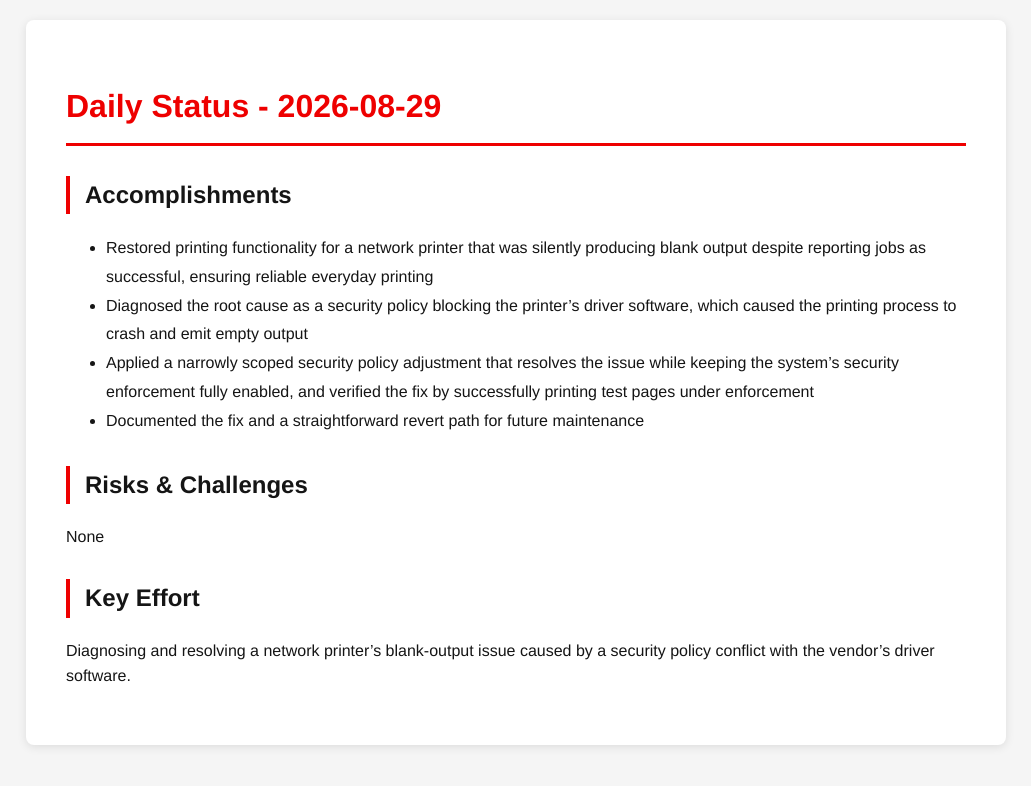
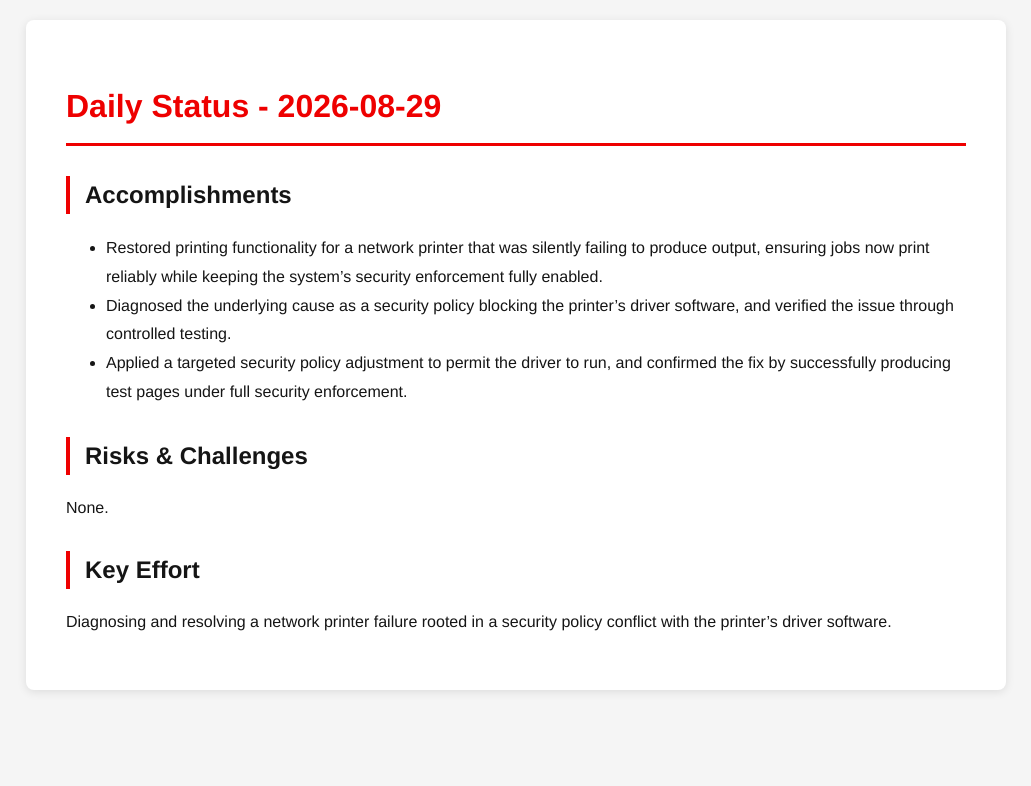
Before and after one commit to tzvatot/daily-status, a Jekyll site: the page built from 2026-08-29.md, in a window 1280 px wide. Shown: the top 786 px of the page, without its empty margins (124-1155 px from the left). Built offline with Jekyll 4.4.1, drawn with Linux system fonts in a browser that asks for light colours.

Commit message:
Daily status update - 2026-08-29

```diff
--- a/2026-08-29.md
+++ b/2026-08-29.md
@@ -7,13 +7,12 @@ date: 2026-08-29
 # Daily Status - 2026-08-29
 
 ## Accomplishments
-- Restored printing functionality for a network printer that was silently producing blank output despite reporting jobs as successful, ensuring reliable everyday printing
-- Diagnosed the root cause as a security policy blocking the printer's driver software, which caused the printing process to crash and emit empty output
-- Applied a narrowly scoped security policy adjustment that resolves the issue while keeping the system's security enforcement fully enabled, and verified the fix by successfully printing test pages under enforcement
-- Documented the fix and a straightforward revert path for future maintenance
+- Restored printing functionality for a network printer that was silently failing to produce output, ensuring jobs now print reliably while keeping the system's security enforcement fully enabled.
+- Diagnosed the underlying cause as a security policy blocking the printer's driver software, and verified the issue through controlled testing.
+- Applied a targeted security policy adjustment to permit the driver to run, and confirmed the fix by successfully producing test pages under full security enforcement.
 
 ## Risks & Challenges
-None
+None.
 
 ## Key Effort
-Diagnosing and resolving a network printer's blank-output issue caused by a security policy conflict with the vendor's driver software.
+Diagnosing and resolving a network printer failure rooted in a security policy conflict with the printer's driver software.
```
